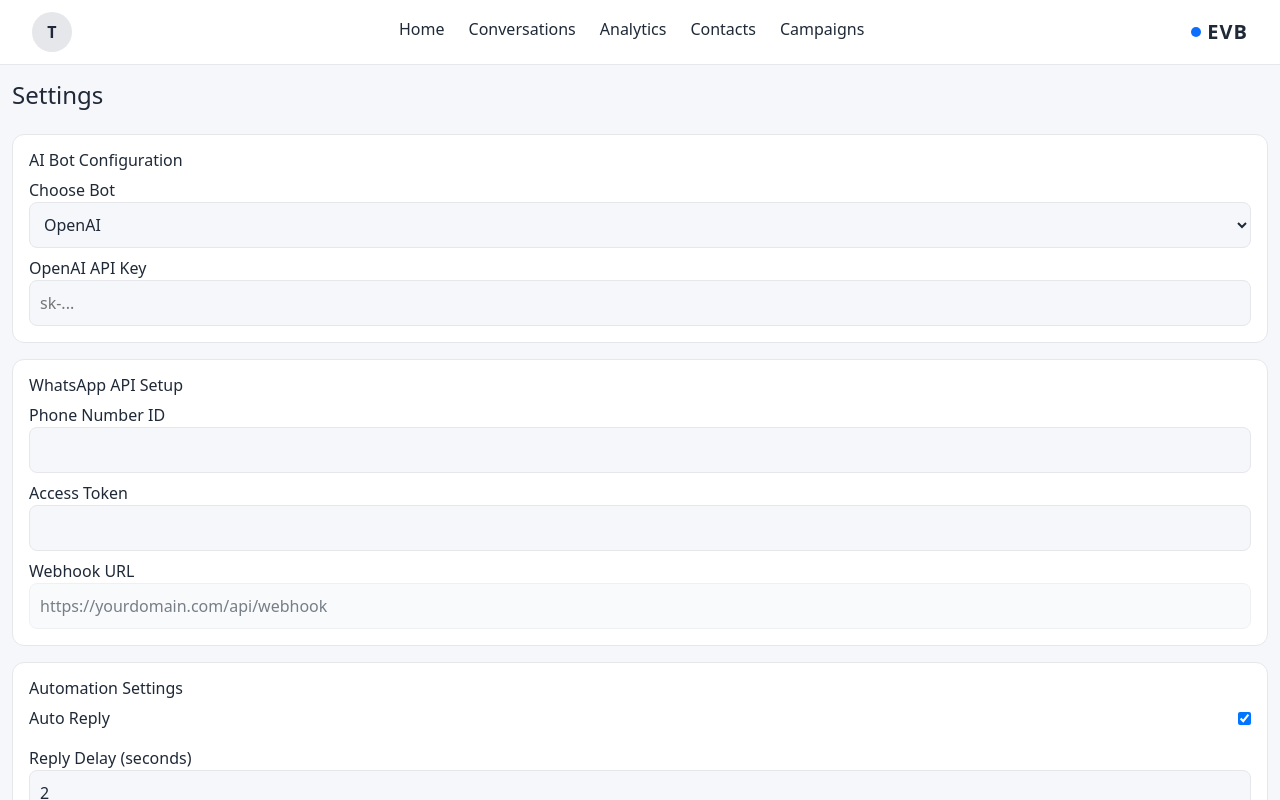
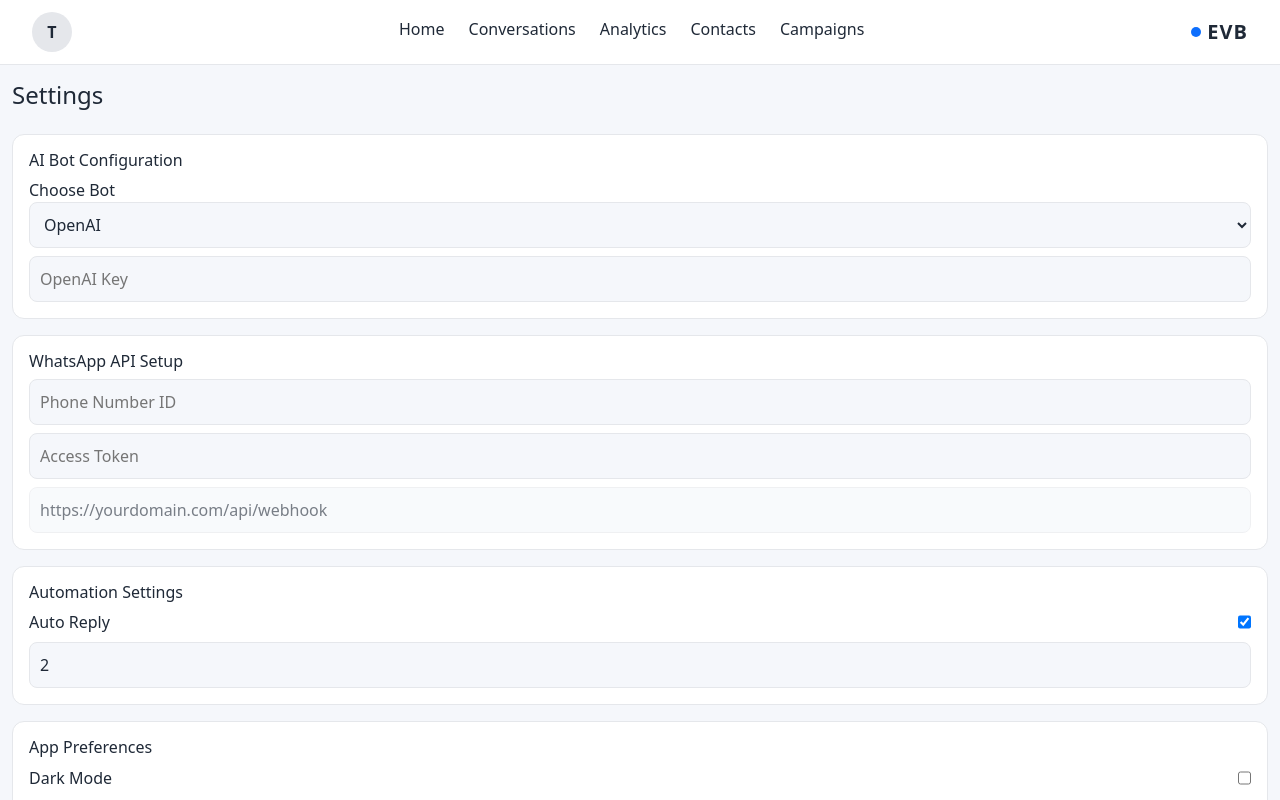
Before and after one commit to iamtalhaarifvlogs/evobusiness, a Next.js app: page /settings in a window 1280 px wide. Shown: the top 800 px of the page. Built offline with nearby package versions, Linux system fonts and the light colour scheme.

Commit message:
Update page.tsx

```diff
--- a/app/settings/page.tsx
+++ b/app/settings/page.tsx
@@ -4,32 +4,59 @@ import { useEffect, useState } from "react";
 import SuccessModal from "@/app/components/SuccessModal";
 import { getSettings, saveSettings, Settings } from "@/app/lib/storage";
 
+type FullSettings = Settings & {
+  botType: string;
+  openaiKey: string;
+  grokKey: string;
+  phoneId: string;
+  accessToken: string;
+  autoReply: boolean;
+  delay: number;
+};
+
 export default function SettingsPage() {
-  // ================= STATE =================
-  const [settings, setSettings] = useState<Settings>({
+  // ================= FULL STATE =================
+  const [settings, setSettings] = useState<FullSettings>({
     theme: "light",
     notifications: true,
     autoSave: true,
+
+    botType: "openai",
+    openaiKey: "",
+    grokKey: "",
+
+    phoneId: "",
+    accessToken: "",
+
+    autoReply: true,
+    delay: 2,
   });
-
-  const [botType, setBotType] = useState("openai");
-
-  const [openaiKey, setOpenaiKey] = useState("");
-  const [grokKey, setGrokKey] = useState("");
-
-  const [phoneId, setPhoneId] = useState("");
-  const [accessToken, setAccessToken] = useState("");
-
-  const [autoReply, setAutoReply] = useState(true);
-  const [delay, setDelay] = useState(2);
 
   const [success, setSuccess] = useState(false);
 
-  // ================= LOAD SAVED SETTINGS =================
+  // ================= LOAD =================
   useEffect(() => {
-    const saved = getSettings();
-    setSettings(saved);
+    const saved = getSettings() as Partial<FullSettings>;
+
+    setSettings((prev) => ({
+      ...prev,
+      ...saved,
+    }));
   }, []);
+
+  // ================= UPDATE =================
+  const update = (key: keyof FullSettings, value: any) => {
+    setSettings((prev) => ({
+      ...prev,
+      [key]: value,
+    }));
+  };
+
+  // ================= SAVE =================
+  const handleSave = () => {
+    saveSettings(settings);
+    setSuccess(true);
+  };
 
   // ================= STYLES =================
   const cardStyle: React.CSSProperties = {
@@ -49,18 +76,6 @@ export default function SettingsPage() {
     width: "100%",
   };
 
-  // ================= UPDATE SETTINGS =================
-  const updateSettings = (key: keyof Settings, value: any) => {
-    const updated = { ...settings, [key]: value };
-    setSettings(updated);
-  };
-
-  // ================= SAVE =================
-  const handleSave = () => {
-    saveSettings(settings);
-    setSuccess(true);
-  };
-
   return (
     <div
       className="container-fluid py-3"
@@ -72,148 +87,134 @@ export default function SettingsPage() {
     >
       <h4 className="mb-4">Settings</h4>
 
-      {/* ================= AI BOT SETTINGS ================= */}
+      {/* ================= AI BOT ================= */}
       <div style={cardStyle} className="mb-3">
         <h6>AI Bot Configuration</h6>
 
-        <div className="mt-2">
         <label>Choose Bot</label>
         <select
-            value={botType}
-            onChange={(e) => setBotType(e.target.value)}
+          value={settings.botType}
+          onChange={(e) => update("botType", e.target.value)}
           style={inputStyle}
         >
           <option value="local">Local AI</option>
           <option value="openai">OpenAI</option>
           <option value="grok">Grok</option>
         </select>
-        </div>
 
-        {botType === "openai" && (
-          <div className="mt-2">
-            <label>OpenAI API Key</label>
+        {settings.botType === "openai" && (
           <input
             type="password"
-              placeholder="sk-..."
-              value={openaiKey}
-              onChange={(e) => setOpenaiKey(e.target.value)}
+            placeholder="OpenAI Key"
+            value={settings.openaiKey}
+            onChange={(e) => update("openaiKey", e.target.value)}
             style={inputStyle}
+            className="mt-2"
           />
-          </div>
         )}
 
-        {botType === "grok" && (
-          <div className="mt-2">
-            <label>Grok API Key</label>
+        {settings.botType === "grok" && (
           <input
             type="password"
-              value={grokKey}
-              onChange={(e) => setGrokKey(e.target.value)}
+            placeholder="Grok Key"
+            value={settings.grokKey}
+            onChange={(e) => update("grokKey", e.target.value)}
             style={inputStyle}
+            className="mt-2"
           />
-          </div>
         )}
       </div>
 
-      {/* ================= WHATSAPP SETTINGS ================= */}
+      {/* ================= WHATSAPP ================= */}
       <div style={cardStyle} className="mb-3">
         <h6>WhatsApp API Setup</h6>
 
-        <div className="mt-2">
-          <label>Phone Number ID</label>
         <input
-            value={phoneId}
-            onChange={(e) => setPhoneId(e.target.value)}
+          placeholder="Phone Number ID"
+          value={settings.phoneId}
+          onChange={(e) => update("phoneId", e.target.value)}
           style={inputStyle}
         />
-        </div>
 
-        <div className="mt-2">
-          <label>Access Token</label>
         <input
           type="password"
-            value={accessToken}
-            onChange={(e) => setAccessToken(e.target.value)}
+          placeholder="Access Token"
+          value={settings.accessToken}
+          onChange={(e) => update("accessToken", e.target.value)}
           style={inputStyle}
+          className="mt-2"
         />
-        </div>
 
-        <div className="mt-2">
-          <label>Webhook URL</label>
         <input
           value="https://yourdomain.com/api/webhook"
           disabled
           style={{ ...inputStyle, opacity: 0.6 }}
+          className="mt-2"
         />
       </div>
-      </div>
 
-      {/* ================= AUTOMATION SETTINGS ================= */}
+      {/* ================= AUTOMATION ================= */}
       <div style={cardStyle} className="mb-3">
         <h6>Automation Settings</h6>
 
-        <div className="d-flex justify-content-between align-items-center mt-2">
+        <div className="d-flex justify-content-between">
           <span>Auto Reply</span>
           <input
             type="checkbox"
-            checked={autoReply}
-            onChange={(e) => setAutoReply(e.target.checked)}
+            checked={settings.autoReply}
+            onChange={(e) => update("autoReply", e.target.checked)}
           />
         </div>
 
-        <div className="mt-3">
-          <label>Reply Delay (seconds)</label>
         <input
           type="number"
-            value={delay}
-            onChange={(e) => setDelay(Number(e.target.value))}
+          value={settings.delay}
+          onChange={(e) => update("delay", Number(e.target.value))}
           style={inputStyle}
+          className="mt-2"
         />
       </div>
-      </div>
 
-      {/* ================= GLOBAL SETTINGS (NEW FIXED STORAGE) ================= */}
+      {/* ================= APP PREFS ================= */}
       <div style={cardStyle} className="mb-3">
         <h6>App Preferences</h6>
 
-        <div className="d-flex justify-content-between align-items-center">
+        <div className="d-flex justify-content-between">
           <span>Dark Mode</span>
           <input
             type="checkbox"
             checked={settings.theme === "dark"}
             onChange={(e) =>
-              updateSettings("theme", e.target.checked ? "dark" : "light")
+              update("theme", e.target.checked ? "dark" : "light")
             }
           />
         </div>
 
-        <div className="d-flex justify-content-between align-items-center mt-2">
+        <div className="d-flex justify-content-between mt-2">
           <span>Notifications</span>
           <input
             type="checkbox"
             checked={settings.notifications}
-            onChange={(e) =>
-              updateSettings("notifications", e.target.checked)
-            }
+            onChange={(e) => update("notifications", e.target.checked)}
           />
         </div>
 
-        <div className="d-flex justify-content-between align-items-center mt-2">
+        <div className="d-flex justify-content-between mt-2">
           <span>Auto Save</span>
           <input
             type="checkbox"
             checked={settings.autoSave}
-            onChange={(e) => updateSettings("autoSave", e.target.checked)}
+            onChange={(e) => update("autoSave", e.target.checked)}
           />
         </div>
       </div>
 
-      {/* SAVE BUTTON */}
+      {/* SAVE */}
       <button className="btn btn-primary" onClick={handleSave}>
         Save Settings
       </button>
 
-      {/* SUCCESS MODAL */}
+      {/* SUCCESS */}
       <SuccessModal
         show={success}
         title="Saved ✅"
```
Lines whose indentation alone changed are shown as unchanged.
